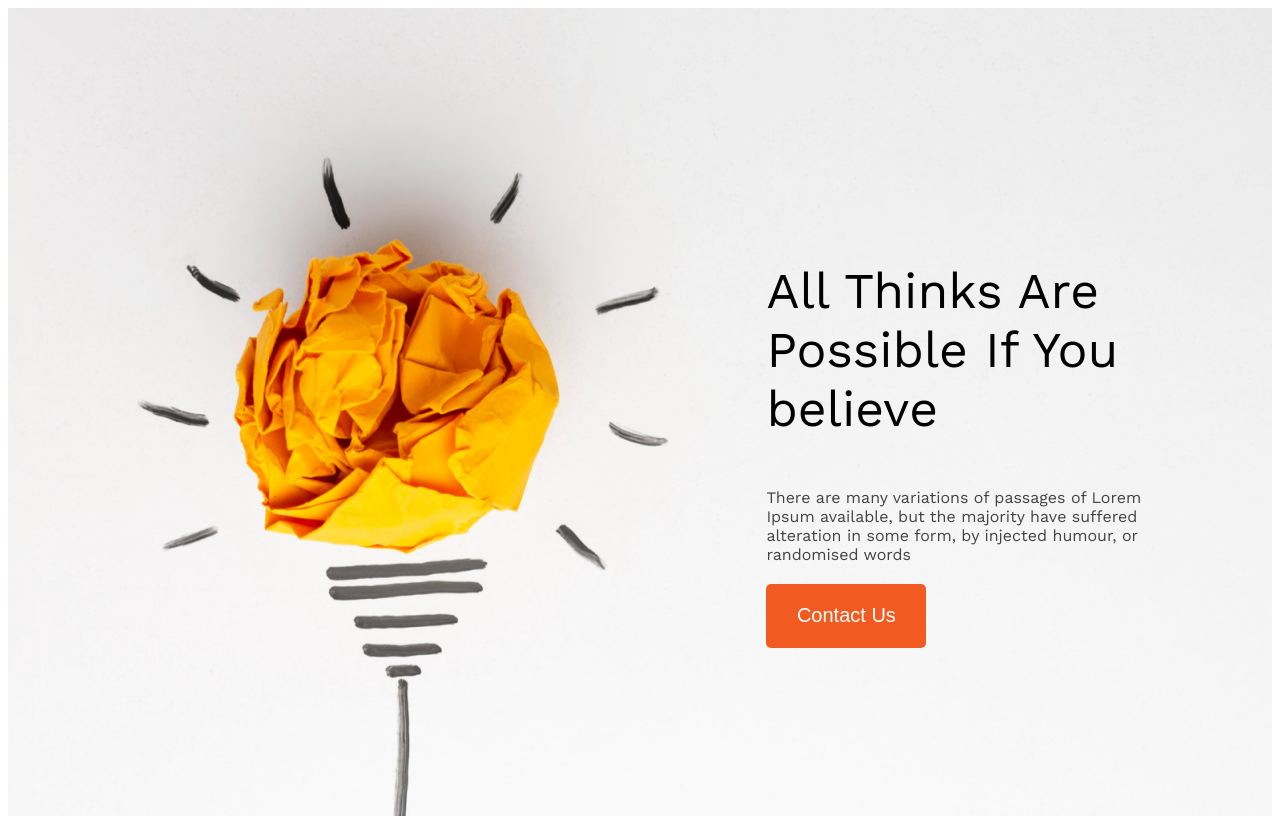
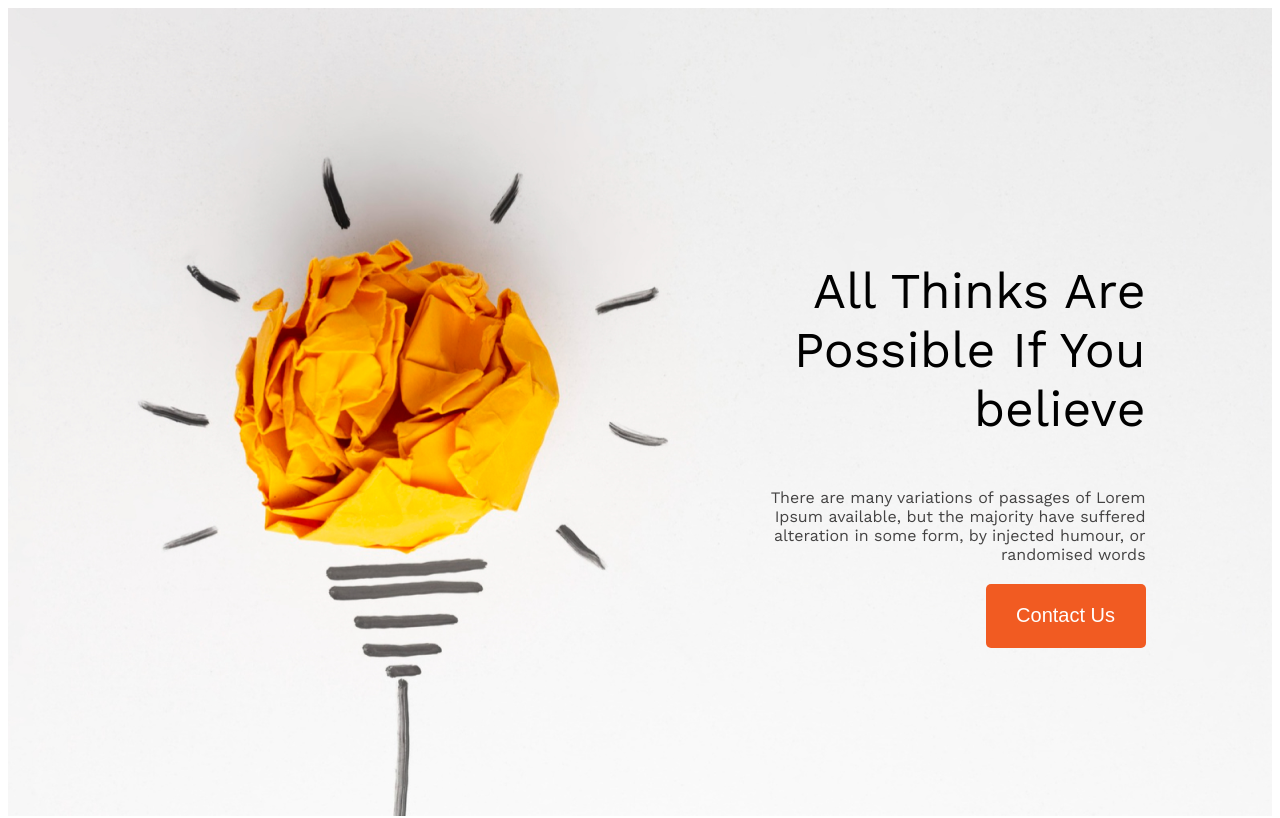
Before and after one commit to sasruet/first-assignment, a plain HTML site: page index.html in a window 1280 px wide. Shown: the top 818 px of the page. Drawn offline with nearby package versions, Linux system fonts and the light colour scheme.

Commit message:
full and final

```diff
--- a/style.css
+++ b/style.css
@@ -5,7 +5,7 @@ body{
     margin: 0px;
     height: 808px;
     width: 100%;
-    background-image: url("images/banner1.png");
+    background-image: url("images/banner/banner1.png");
     background-repeat: no-repeat;
     align-items: center;
 }
@@ -24,7 +24,7 @@ body{
     padding-left: 60%;
     padding-top: 20%;
     width: 30%;
-
+    text-align: end;
 }
 .section2{
     display: flex;
```
Also changed, not shown: index.html (+1 -1 lines), images/banner/banner2.png (deleted), images/banner/banner3.png (deleted), images/banner1.png (deleted).
